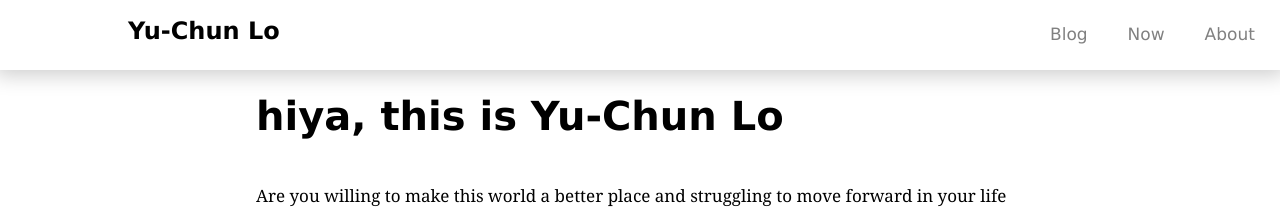
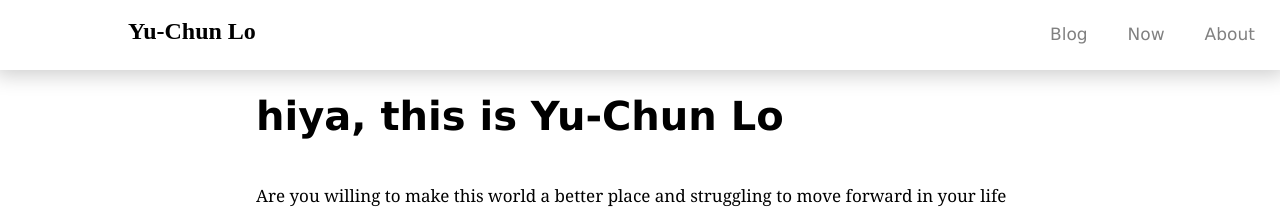
Before and after one commit to yuchunlo/yuchunlo.github.io, a Jekyll site: the page built from index.html, in a window 1280 px wide. Shown: the top 210 px of the page. Built offline with Jekyll 4.4.1, drawn with Linux system fonts in a browser that asks for light colours; nearby versions of some CDN libraries.

Commit message:
Update main.css

```diff
--- a/css/main.css
+++ b/css/main.css
@@ -1,5 +1,5 @@
 html {
-  font-family: "Georgia", "PingFang TC", "Microsoft JhengHei", serif;
+  font-family: 'Georgia', 'PingFang TC', 'Microsoft JhengHei', serif;
   font-size: 17px;
   line-height: 1.7em;
 }
@@ -25,7 +25,7 @@ ul.dashed > li {
   text-indent: -10px;
 }
 ul.dashed > li:before {
-  content: "-  ";
+  content: '-  ';
 }
 .video-container {
   position: relative;
@@ -52,7 +52,7 @@ ul.dashed > li:before {
   overflow: hidden;
   box-shadow: 0 0 20px 5px rgba(0,0,0,0.2);
   background: white;
-  font-family: "Verdana", "PingFang TC", "Microsoft JhengHei", sans-serif;
+  font-family: 'Verdana', 'PingFang TC', 'Microsoft JhengHei', sans-serif;
   z-index: 20;
 }
 @media only screen and (min-width: 768px) and (max-width: 979px) {
@@ -67,6 +67,7 @@ ul.dashed > li:before {
 }
 .main-nav #brand {
   text-align: center;
+  font-family: 'Courgette', cursive;
   font-size: 24px;
   padding-top: 17px;
   font-weight: bold;
@@ -129,7 +130,7 @@ ul.dashed > li:before {
   margin: 0 0 0.7em 0;
 }
 #page-title {
-  font-family: "Verdana", "PingFang TC", "Microsoft JhengHei", sans-serif;
+  font-family: 'Verdana', 'PingFang TC', 'Microsoft JhengHei', sans-serif;
   font-size: 24px;
   font-weight: bold;
   line-height: 1.5em;
@@ -150,7 +151,7 @@ ul.dashed > li:before {
 }
 #date {
   color: gray;
-  font-family: "Verdana", "PingFang TC", "Microsoft JhengHei", sans-serif;
+  font-family: 'Verdana', 'PingFang TC', 'Microsoft JhengHei', sans-serif;
   font-size: 11px;
 }
 .footer {
```
